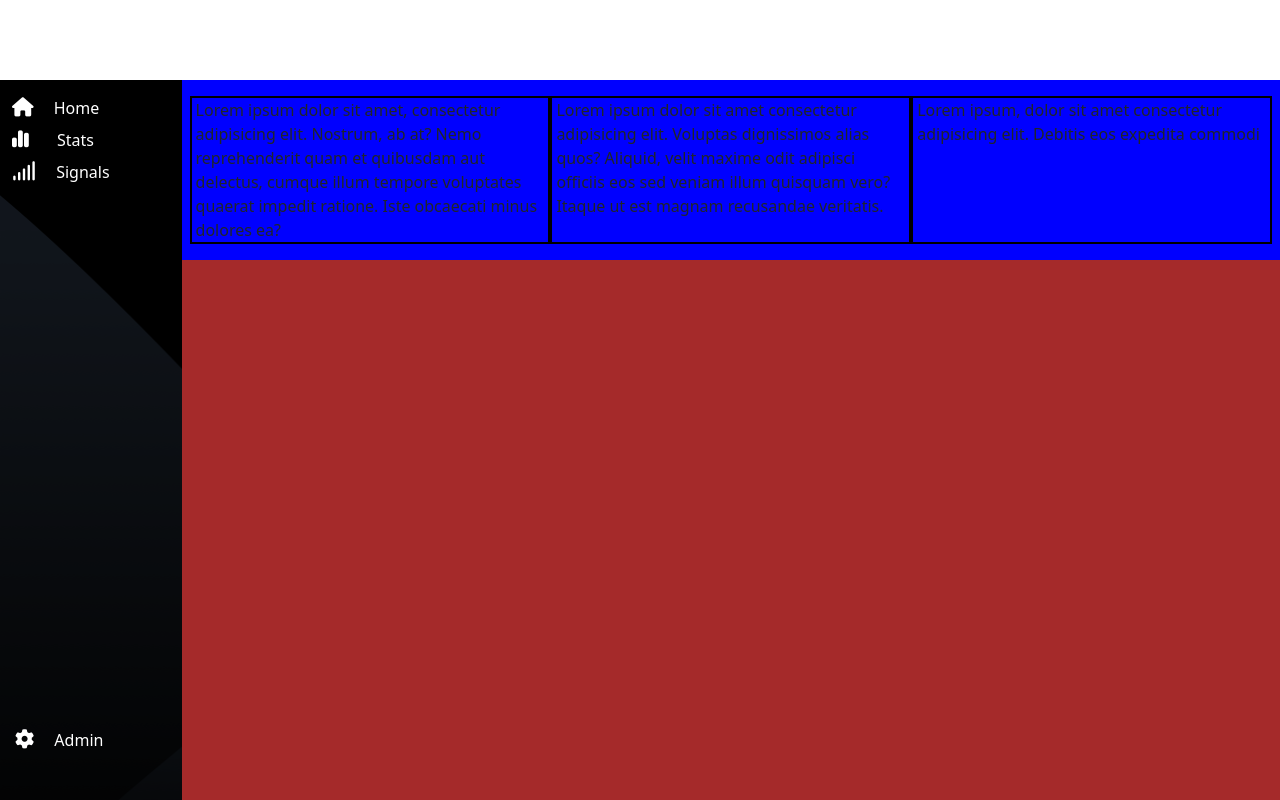
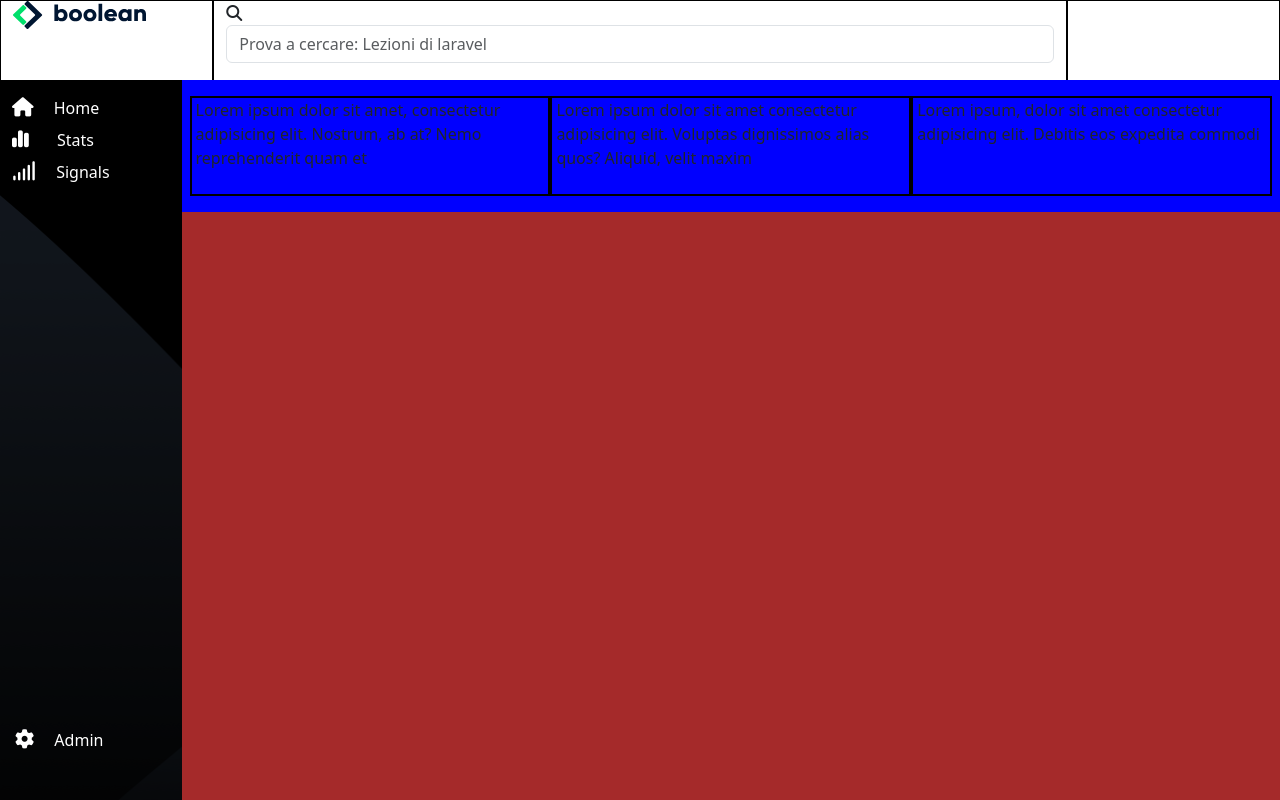
Before and after one commit to Massimiliano-Novello/html-css-bootstrap-dashboard, a plain HTML site: page index.html in a window 1280 px wide. Drawn offline with nearby package versions, Linux system fonts and the light colour scheme.

Commit message:
form header

```diff
--- a/css/style.css
+++ b/css/style.css
@@ -1,3 +1,8 @@
+/* RESET */
+img {
+    max-width: 100%;
+}
+
 /* WRAPPER */
 .wrapper {
     width: 100%;
@@ -13,6 +18,10 @@
     background-color: white;
 }
 
+.ms_logo-img {
+    width: 70px;
+}
+
 /* Main */
 /* Sidebar */
 .sidebar {
@@ -21,6 +30,11 @@
     background-image: url(../img/sidebar-bg.png);
     background-color: black;
     position: relative;
+}
+
+[class^=col] {
+    border: 1px solid black;
+    height: 100px;
 }
 
 .ms_sidebar-list a {
--- a/index.html
+++ b/index.html
@@ -20,6 +20,29 @@
     <div class="wrapper">
         <!-- Header -->
         <header class="ms_header">
+            <nav>
+                <div class="container-fluid">
+                    <div class="row align-items-center">
+                        <div class="col-2">
+                            <div>
+                                <img class="ms_logo-img d-lg-none" src="img/mobile-logo.png" alt="logo">
+                                <img class="d-none d-lg-inline-block" src="img/logo.svg" alt="">
+                            </div>
+                        </div>
+                        <div class="col-8">
+                            <form action="">
+                                <div class="mb-3">
+                                    <i class="fa-solid fa-magnifying-glass"></i>
+                                    <label for="search of lesson" class="form-label">
+                                    </label>
+                                    <input type="text" class="form-control" id="search of lesson" placeholder="Prova a cercare: Lezioni di laravel">
+                                </div>
+                            </form>
+                        </div>
+                        <div class="col-2"></div>
+                    </div>
+                </div>
+            </nav>
         </header>
         <!-- /Header -->
 
@@ -67,10 +90,10 @@
                                 Lorem ipsum, dolor sit amet consectetur adipisicing elit. Debitis eos expedita commodi
                             </div>
                             <div class="col-12 col-md-4">
-                                Lorem ipsum dolor sit amet consectetur adipisicing elit. Voluptas dignissimos alias quos? Aliquid, velit maxime odit adipisci officiis eos sed veniam illum quisquam vero? Itaque ut est magnam recusandae veritatis.
+                                Lorem ipsum dolor sit amet consectetur adipisicing elit. Voluptas dignissimos alias quos? Aliquid, velit maxim
                             </div>
                             <div class="col-12 col-md-4">
-                                Lorem ipsum dolor sit amet, consectetur adipisicing elit. Nostrum, ab at? Nemo reprehenderit quam et quibusdam aut delectus, cumque illum tempore voluptates quaerat impedit ratione. Iste obcaecati minus dolores ea?
+                                Lorem ipsum dolor sit amet, consectetur adipisicing elit. Nostrum, ab at? Nemo reprehenderit quam et
                             </div>
                         </div>
                     </div>
```
